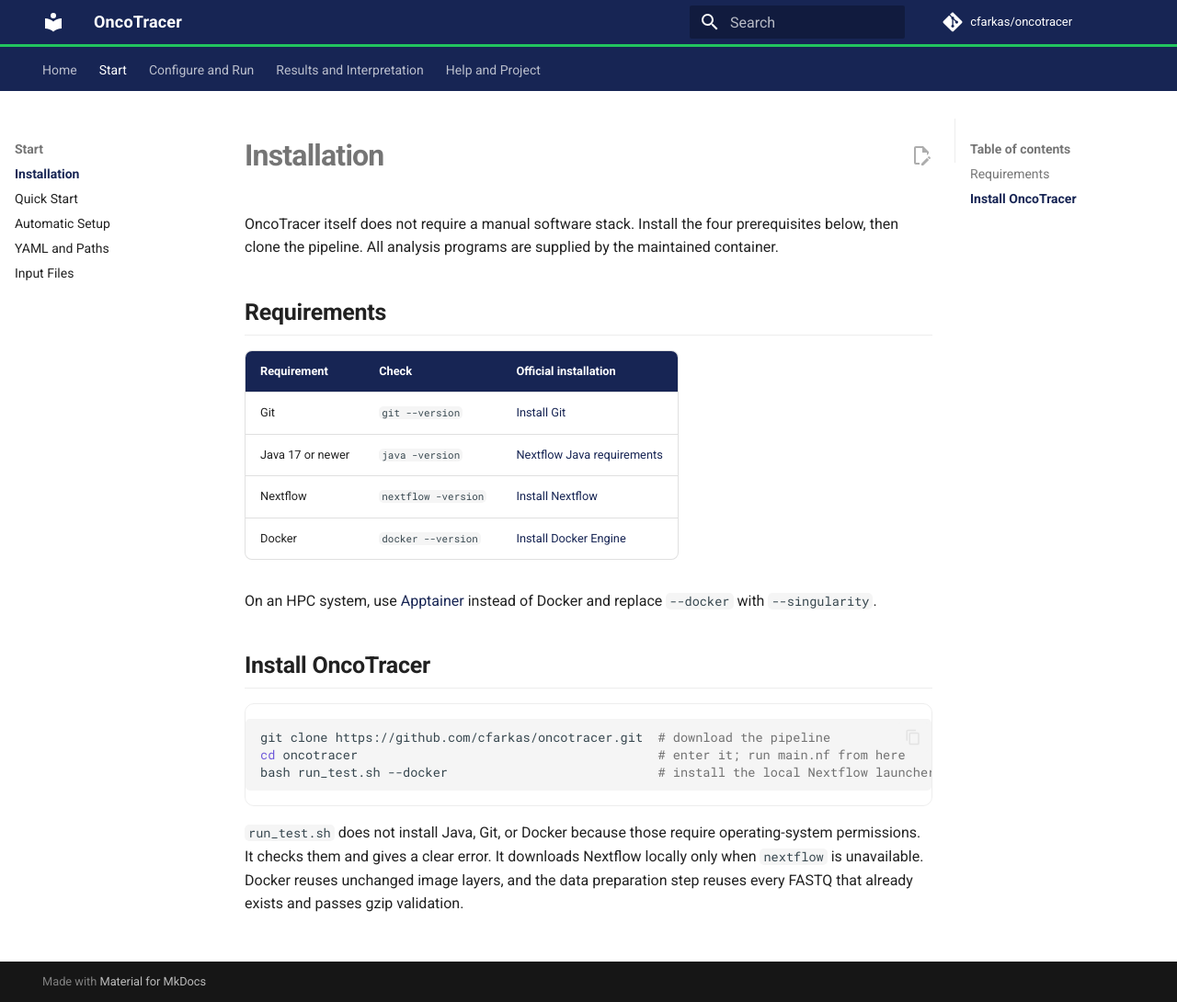
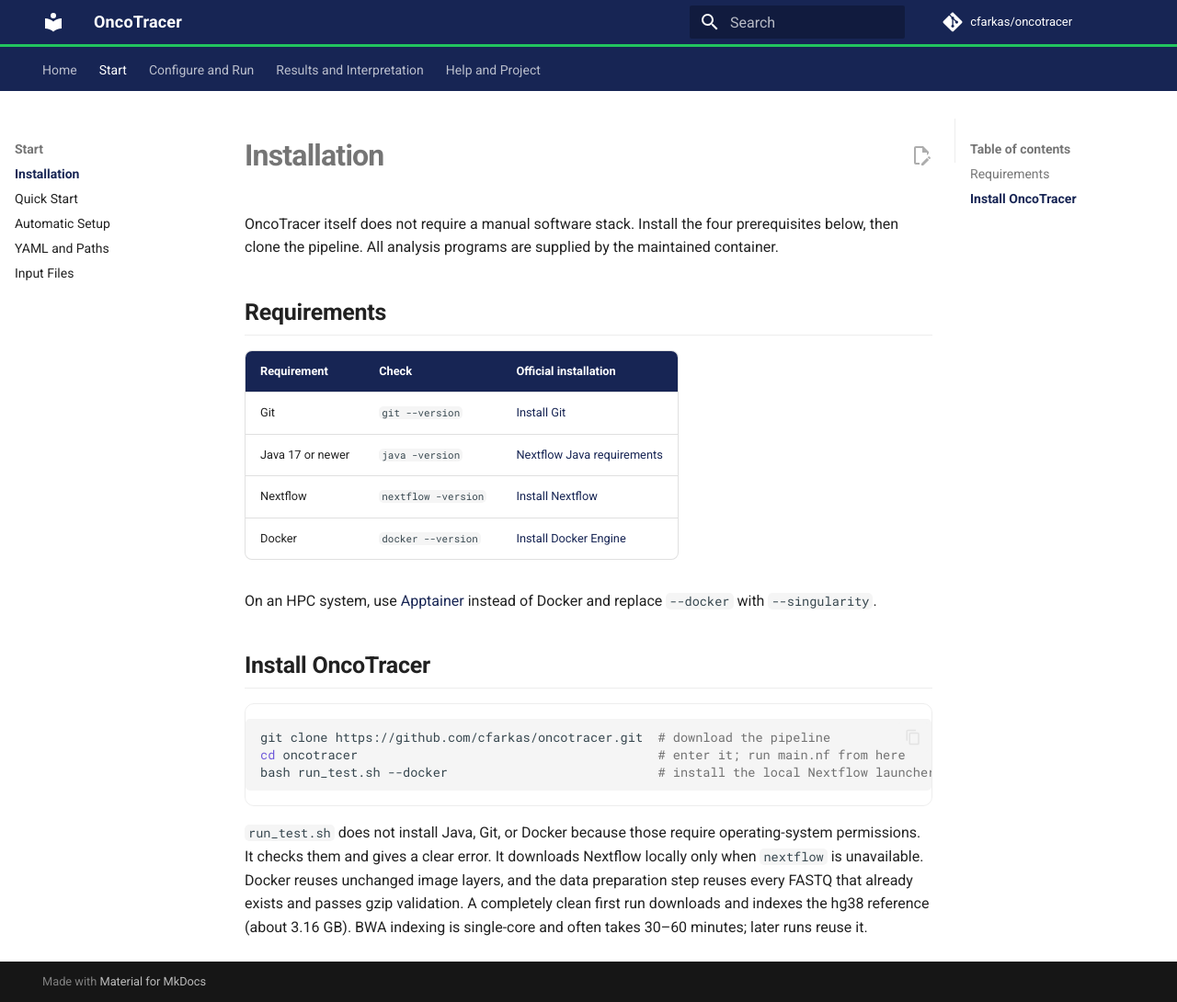
Before and after one commit to cfarkas/oncotracer, an MkDocs documentation site: the page built from docs/installation.md, in a window 1280 px wide and 1090 px high. Shown: the whole window at 92% size. Built offline with MkDocs 1.6.1 and Material for MkDocs 9.7.7, drawn with Linux system fonts in a browser that asks for light colours; comment, search, counter and statistics services are not loaded.

Commit message:
Clarify first-run indexing progress

````diff
--- a/docs/installation.md
+++ b/docs/installation.md
@@ -21,4 +21,4 @@
 bash run_test.sh --docker                            # install the local Nextflow launcher if missing, pull/update the container, reuse or download test data, and test both branches
 ```
 
-`run_test.sh` does not install Java, Git, or Docker because those require operating-system permissions. It checks them and gives a clear error. It downloads Nextflow locally only when `nextflow` is unavailable. Docker reuses unchanged image layers, and the data preparation step reuses every FASTQ that already exists and passes gzip validation.
+`run_test.sh` does not install Java, Git, or Docker because those require operating-system permissions. It checks them and gives a clear error. It downloads Nextflow locally only when `nextflow` is unavailable. Docker reuses unchanged image layers, and the data preparation step reuses every FASTQ that already exists and passes gzip validation. A completely clean first run downloads and indexes the hg38 reference (about 3.16 GB). BWA indexing is single-core and often takes 30–60 minutes; later runs reuse it.
````
Also changed, not shown: README.md (+1 -1 lines), docs/quick_start.md (+1 -1 lines), docs/troubleshooting.md (+1 -1 lines), 1 other file.
